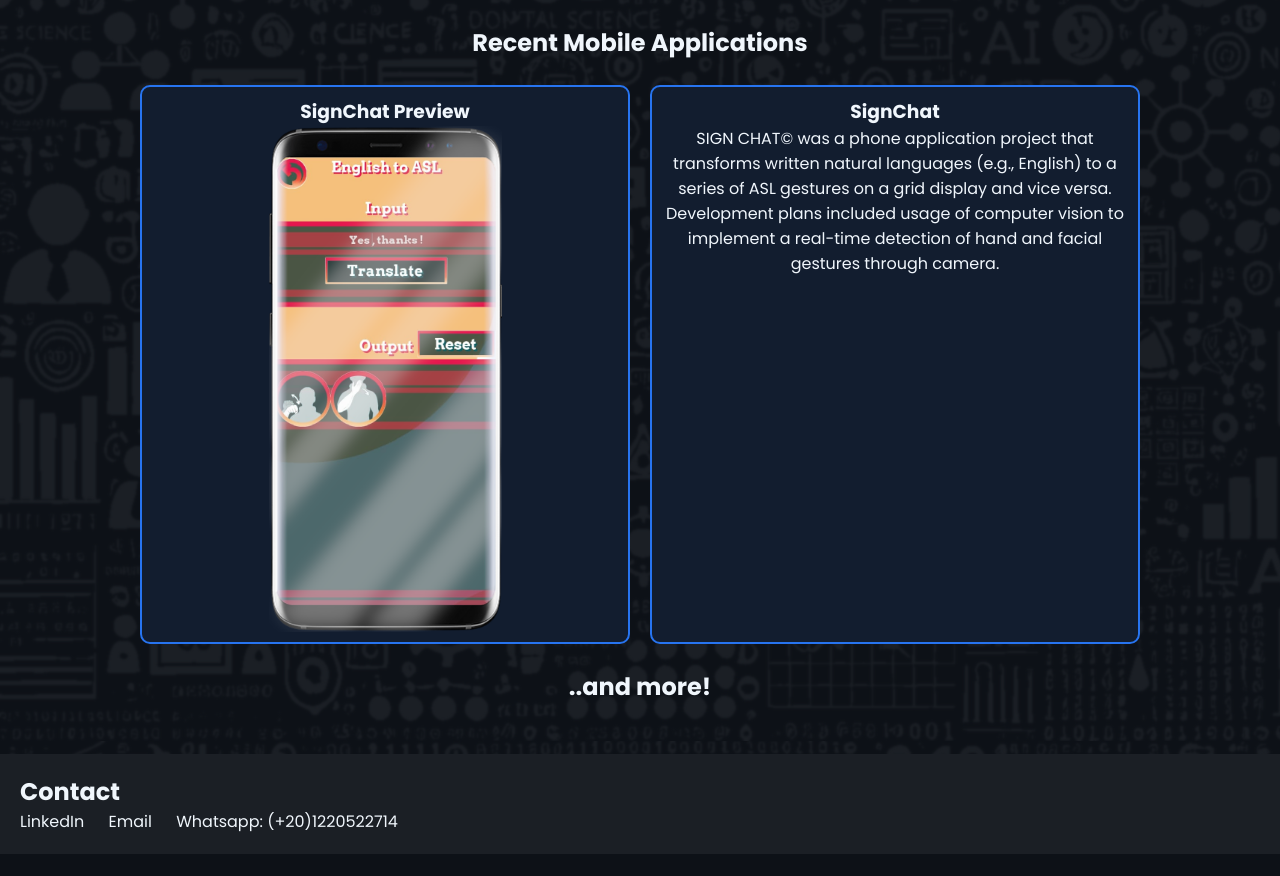
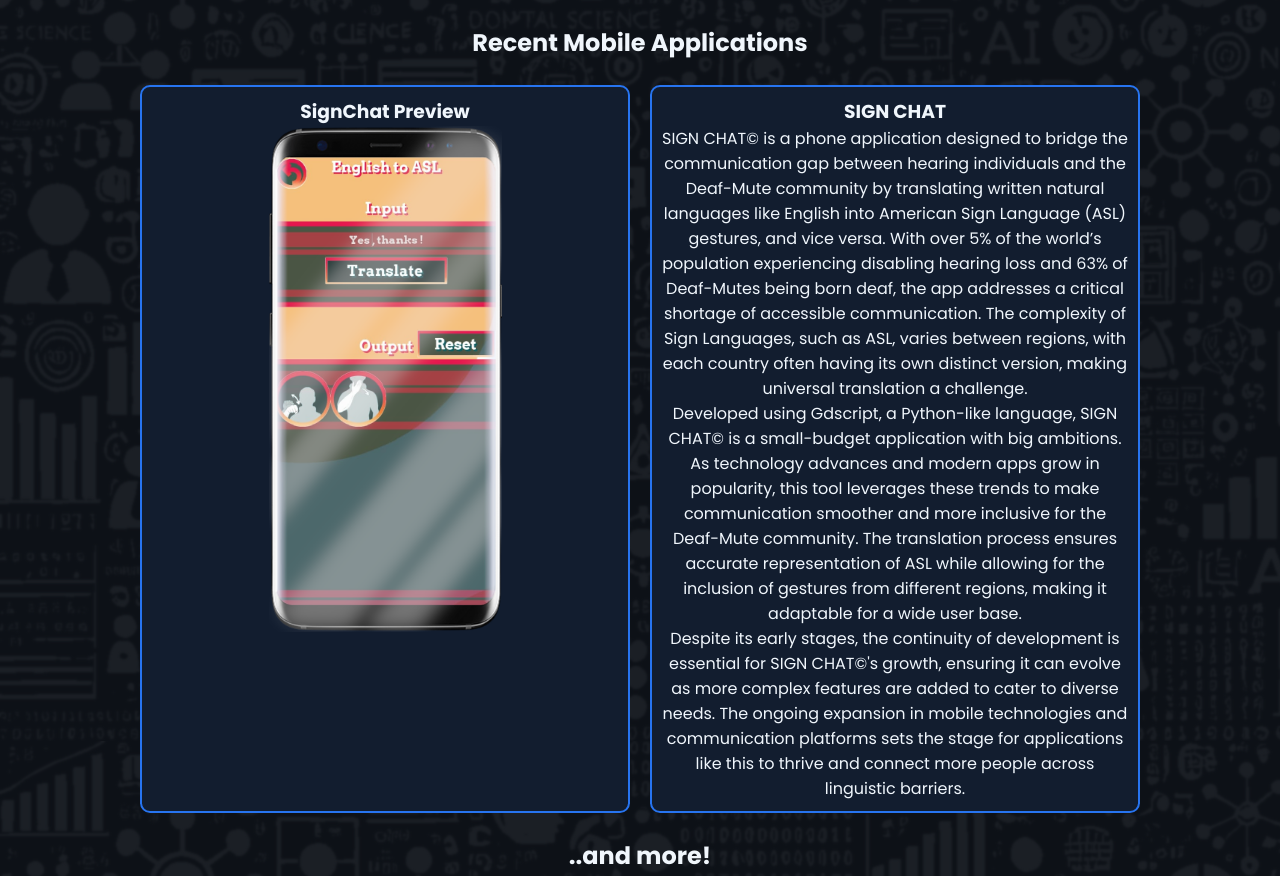
Before and after one commit to 37743/37743.github.io, a plain HTML site: page index.html in a window 1280 px wide. Shown: the part 3007-3883 px from the top of the page. Before the commit the page ends 3861 px from the top, so only its background shows below. Drawn offline with Linux system fonts and the light colour scheme.

Commit message:
Update index.html

```diff
--- a/index.html
+++ b/index.html
@@ -113,8 +113,10 @@
                     </div>
                     <div class="project">
                         <div class="column column-small">
-                            <center> <h3>SignChat</h3> </center>
-                            <p>SIGN CHAT© was a phone application project that transforms written natural languages (e.g., English) to a series of ASL gestures on a grid display and vice versa. Development plans included usage of computer vision to implement a real-time detection of hand and facial gestures through camera.</p>
+                            <center> <h3>SIGN CHAT</h3> </center>
+                            <p>SIGN CHAT© is a phone application designed to bridge the communication gap between hearing individuals and the Deaf-Mute community by translating written natural languages like English into American Sign Language (ASL) gestures, and vice versa. With over 5% of the world’s population experiencing disabling hearing loss and 63% of Deaf-Mutes being born deaf, the app addresses a critical shortage of accessible communication. The complexity of Sign Languages, such as ASL, varies between regions, with each country often having its own distinct version, making universal translation a challenge.</p>
+                            <p>Developed using Gdscript, a Python-like language, SIGN CHAT© is a small-budget application with big ambitions. As technology advances and modern apps grow in popularity, this tool leverages these trends to make communication smoother and more inclusive for the Deaf-Mute community. The translation process ensures accurate representation of ASL while allowing for the inclusion of gestures from different regions, making it adaptable for a wide user base.</p>
+                            <p>Despite its early stages, the continuity of development is essential for SIGN CHAT©'s growth, ensuring it can evolve as more complex features are added to cater to diverse needs. The ongoing expansion in mobile technologies and communication platforms sets the stage for applications like this to thrive and connect more people across linguistic barriers.</p>
                         </div>
                     </div>
                 </div>
```
